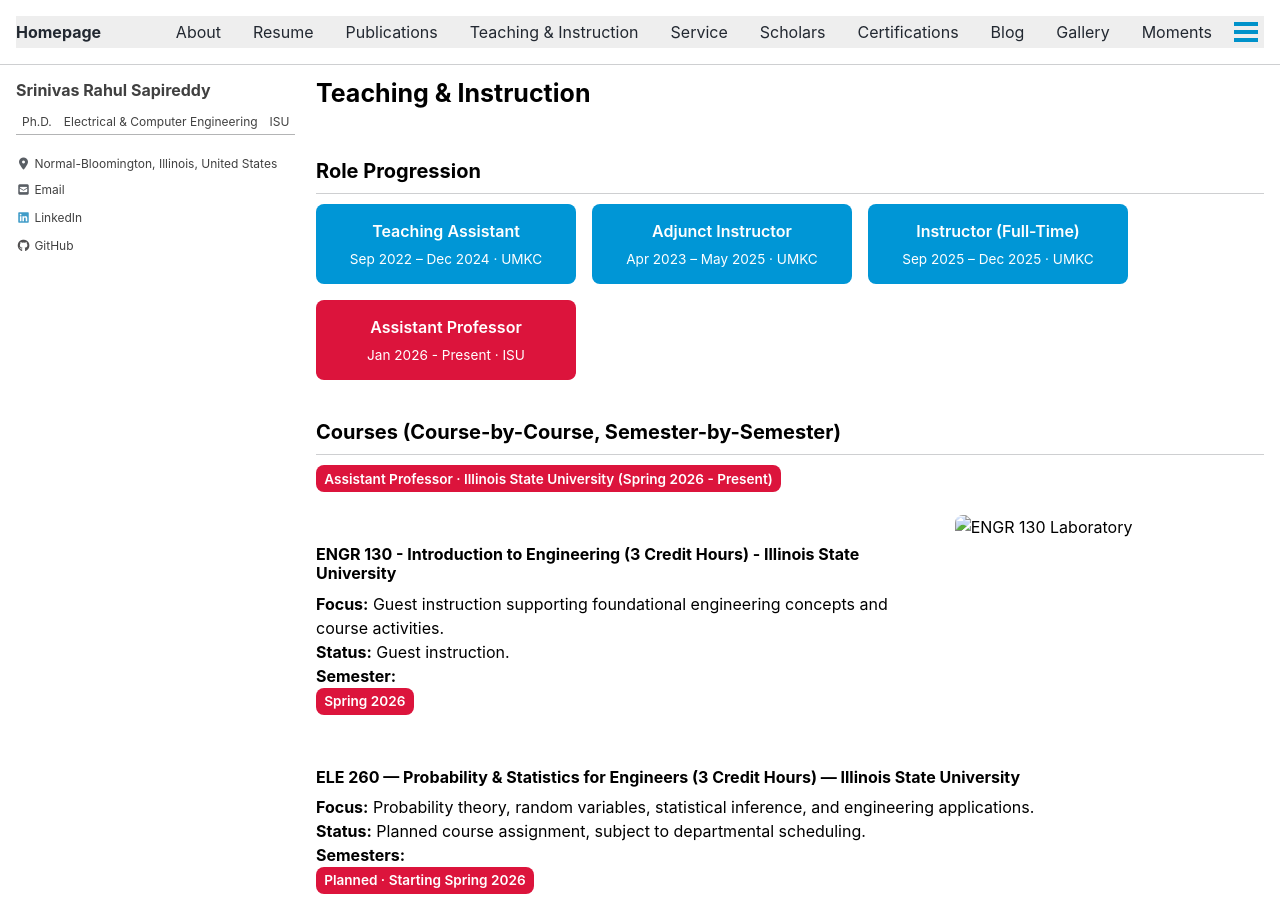
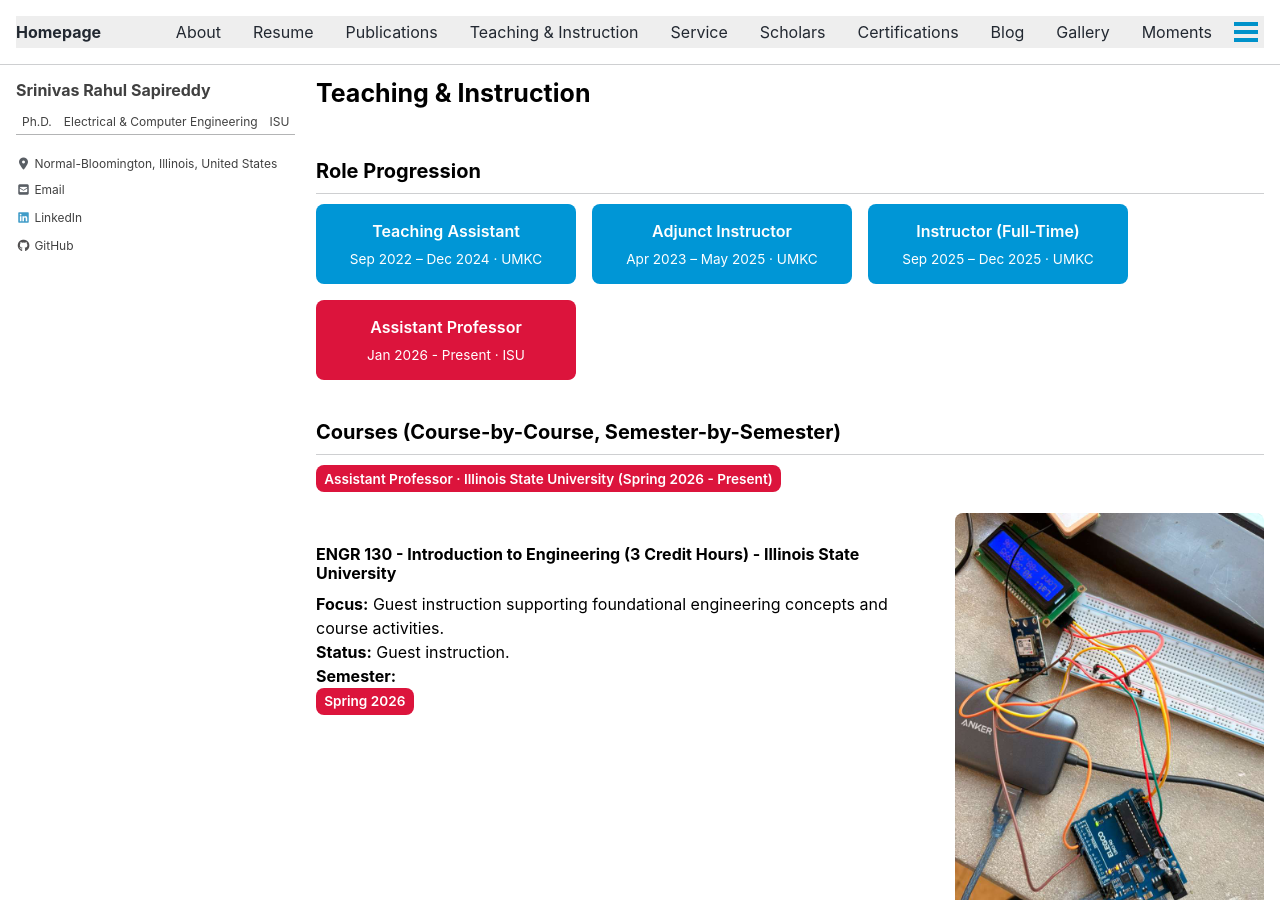
Before and after one commit to srsapireddy/srsapireddy.github.io, a Jekyll site: the page built from _pages/teaching.md, in a window 1280 px wide and 900 px high. Built offline with Jekyll 4.4.1, drawn with Linux system fonts in a browser that asks for light colours; cached includes are drawn as plain includes; nearby versions of some CDN libraries.

Commit message:
Update teaching.md

```diff
--- a/_pages/teaching.md
+++ b/_pages/teaching.md
@@ -66,7 +66,7 @@ toc: false
 
   <!-- RIGHT: Image -->
   <div style="flex:1;">
-    <img src="/assets/images/ENGR130.jpeg"
+    <img src="/images/ENGR130.jpeg"
          alt="ENGR 130 Laboratory"
          style="width:100%; border-radius:8px;">
   </div>
```
